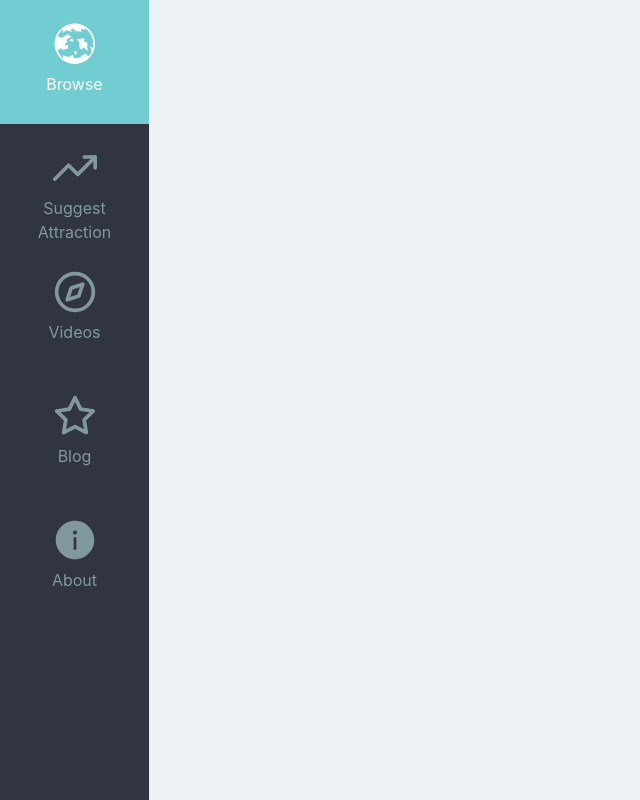
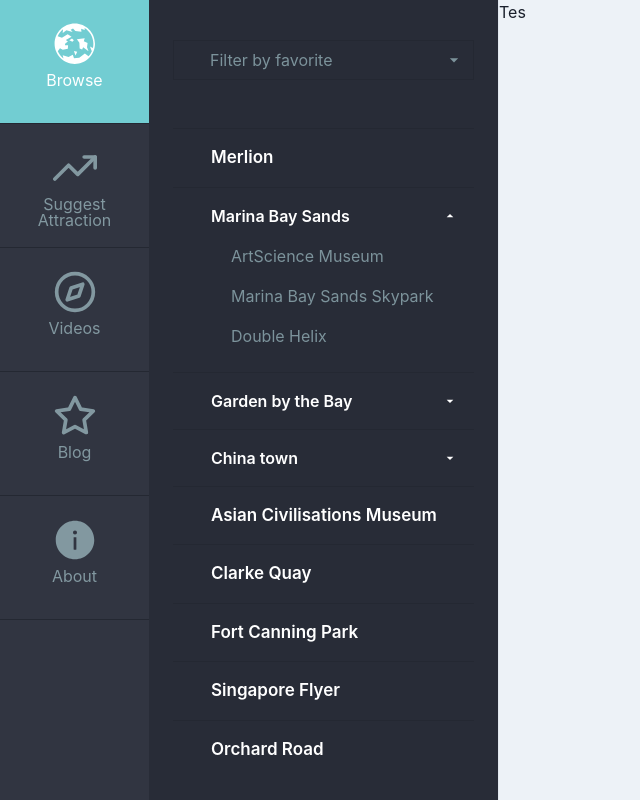
Before and after one commit to budiigunawan/xtr-wst, a Next.js app: page / in a window 1280 px wide. Shown: the whole page, without its empty margins (0-640 px from the left). Built offline with nearby package versions, Linux system fonts and the light colour scheme.

Commit message:
create subsidebar

```diff
--- a/components/Sidebar.js
+++ b/components/Sidebar.js
@@ -10,22 +10,20 @@
 
 const LinkItems = [
   { name: 'Browse', url: '/', icon: GiWorld },
-  { name: 'Suggest Attraction', url: '/trending', icon: FiTrendingUp },
-  { name: 'Videos', url: '/explore', icon: FiCompass },
-  { name: 'Blog', url: '/favourites', icon: FiStar },
-  { name: 'About', url: '/settings', icon: AiFillInfoCircle },
+  { name: 'Suggest Attraction', url: '#', icon: FiTrendingUp },
+  { name: 'Videos', url: '#', icon: FiCompass },
+  { name: 'Blog', url: '#', icon: FiStar },
+  { name: 'About', url: '#', icon: AiFillInfoCircle },
 ];
 
-export default function SimpleSidebar({ children }) {
+export default function Sidebar({ children }) {
   return (
     <Box minH='100vh' bg={useColorModeValue('gray.100', 'gray.900')}>
       <SidebarContent
         onClose={() => onClose}
         display={{ base: 'none', md: 'block' }}
       />
-      <Box ml={{ base: 0, md: 60 }} p='4'>
-        {children}
-      </Box>
+      <Box ml={{ base: 0, md: '149px' }}>{children}</Box>
     </Box>
   );
 }
@@ -63,6 +61,7 @@
         minH={'124px'}
         role='group'
         cursor='pointer'
+        borderBottom='1px solid #242832'
         bg={isActive && '#72cdd2'}
         color={isActive ? 'white' : '#8298A0'}
         _hover={{
@@ -87,7 +86,7 @@
             }}
             as={icon}
           />
-          <Text>{children}</Text>
+          <Text lineHeight={1}>{children}</Text>
         </Box>
       </Box>
     </Link>
--- /dev/null
+++ b/components/SubSidebar.js
@@ -0,0 +1,144 @@
+import React from 'react';
+import {
+  Box,
+  Icon,
+  useColorModeValue,
+  Text,
+  Select,
+  Accordion,
+  AccordionItem,
+  AccordionButton,
+  AccordionPanel,
+  Stack,
+} from '@chakra-ui/react';
+
+import Link from 'next/link';
+import { MdArrowDropDown, MdArrowDropUp } from 'react-icons/md';
+
+export default function SubSidebar({ children }) {
+  return (
+    <Box minH='100vh' bg={useColorModeValue('gray.100', 'gray.900')}>
+      <SidebarContent
+        onClose={() => onClose}
+        display={{ base: 'none', md: 'block' }}
+      />
+      <Box ml={{ base: 0, md: '350px' }}>{children}</Box>
+    </Box>
+  );
+}
+
+const SidebarContent = () => {
+  return (
+    <Box
+      bg={'#282C37'}
+      borderRight='1px'
+      borderRightColor={useColorModeValue('gray.200', 'gray.700')}
+      w={{ base: 'full', md: '350px' }}
+      pos='fixed'
+      h='full'
+      px={6}
+      py={10}
+    >
+      <Select
+        icon={<MdArrowDropDown />}
+        color='#7C939B'
+        borderColor={'#242832'}
+        borderRadius={0}
+        // https://stackoverflow.com/questions/22681141/select-option-padding-not-working-in-chrome
+        // indent the text 15 px
+        style={{ textIndent: '20px' }}
+      >
+        <option>Filter by favorite</option>
+      </Select>
+      <Box mt={12}>
+        <NavItem>Merlion</NavItem>
+        <Accordion color='white' defaultIndex={[0]} allowMultiple>
+          <AccordionItem py={2} borderBottom='0.5px' borderColor='#242832'>
+            {({ isExpanded }) => (
+              <>
+                <h2>
+                  <AccordionButton pl='38px'>
+                    <Box fontWeight='semibold' flex='1' textAlign='left'>
+                      Marina Bay Sands
+                    </Box>
+                    {isExpanded ? <MdArrowDropUp /> : <MdArrowDropDown />}
+                  </AccordionButton>
+                </h2>
+                <AccordionPanel pl='58px' pb={4}>
+                  <Stack color='#7C939B' spacing={4}>
+                    <Link href='#'>ArtScience Museum</Link>
+                    <Link href='#'>Marina Bay Sands Skypark</Link>
+                    <Link href='#'>Double Helix</Link>
+                  </Stack>
+                </AccordionPanel>
+              </>
+            )}
+          </AccordionItem>
+          <AccordionItem py={2} borderBottom='0.5px' borderColor='#242832'>
+            {({ isExpanded }) => (
+              <>
+                <h2>
+                  <AccordionButton pl='38px'>
+                    <Box fontWeight='semibold' flex='1' textAlign='left'>
+                      Garden by the Bay
+                    </Box>
+                    {isExpanded ? <MdArrowDropUp /> : <MdArrowDropDown />}
+                  </AccordionButton>
+                </h2>
+                <AccordionPanel pl='58px' pb={4}>
+                  <Stack color='#7C939B' spacing={4}>
+                    <Link href='#'>Other Option</Link>
+                  </Stack>
+                </AccordionPanel>
+              </>
+            )}
+          </AccordionItem>
+          <AccordionItem py={2} borderBottom='0.5px' borderColor='#242832'>
+            {({ isExpanded }) => (
+              <>
+                <h2>
+                  <AccordionButton pl='38px'>
+                    <Box fontWeight='semibold' flex='1' textAlign='left'>
+                      China town
+                    </Box>
+                    {isExpanded ? <MdArrowDropUp /> : <MdArrowDropDown />}
+                  </AccordionButton>
+                </h2>
+                <AccordionPanel pl='58px' pb={4}>
+                  <Stack color='#7C939B' spacing={4}>
+                    <Link href='#'>Other Option</Link>
+                  </Stack>
+                </AccordionPanel>
+              </>
+            )}
+          </AccordionItem>
+        </Accordion>
+        <NavItem>Asian Civilisations Museum</NavItem>
+        <NavItem>Clarke Quay</NavItem>
+        <NavItem>Fort Canning Park</NavItem>
+        <NavItem>Singapore Flyer</NavItem>
+        <NavItem>Orchard Road</NavItem>
+      </Box>
+    </Box>
+  );
+};
+
+const NavItem = ({ children }) => {
+  return (
+    <Link href='#'>
+      <Box
+        py={4}
+        role='group'
+        cursor='pointer'
+        color='white'
+        position='relative'
+        borderTop='1px solid #242832'
+        pl='38px'
+        fontSize='17px'
+        fontWeight='semibold'
+      >
+        {children}
+      </Box>
+    </Link>
+  );
+};
--- a/pages/index.js
+++ b/pages/index.js
@@ -1,17 +1,20 @@
 import { Box } from '@chakra-ui/react';
 import Head from 'next/head';
 import Sidebar from '../components/Sidebar';
+import SubSidebar from '../components/SubSidebar';
 
 export default function Home() {
   return (
     <div>
       <Head>
-        <title>Visit Singapore</title>
+        <title>Xtremax WST</title>
         <meta name='description' content='Generated by create next app' />
         <link rel='icon' href='/favicon.ico' />
       </Head>
       <Box as='main'>
-        <Sidebar />
+        <Sidebar>
+          <SubSidebar>Tes</SubSidebar>
+        </Sidebar>
       </Box>
     </div>
   );
```
